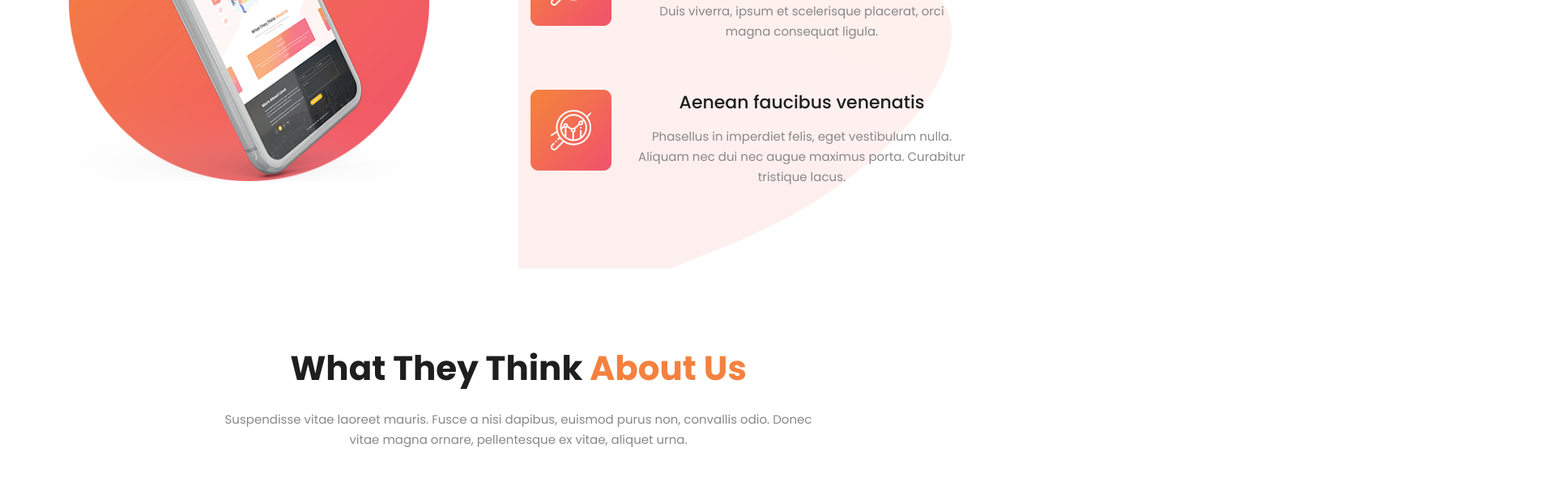
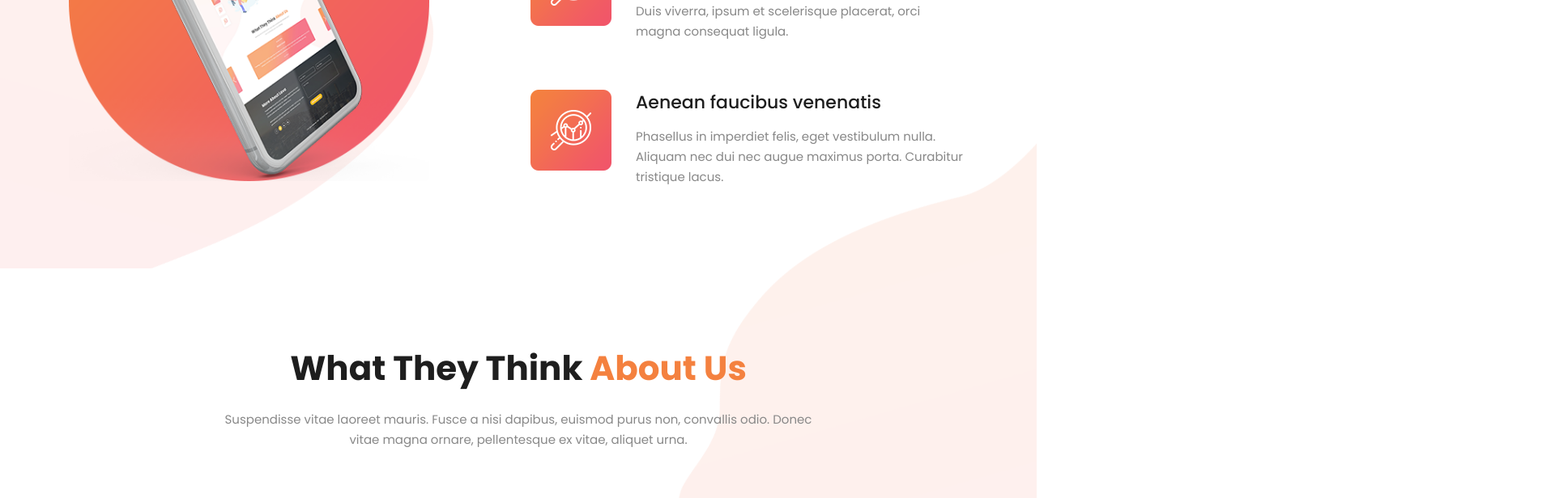
Before and after one commit to G33kzD3n/geekzden, a React (Create React App) app: page / in a window 1280 px wide. Shown: the part 1800-2416 px from the top of the page at 81% size, 1920 px wide, since content can reach past the window. Built offline with nearby package versions, Linux system fonts and the light colour scheme.

Commit message:
fixes #4

```diff
--- a/src/App.css
+++ b/src/App.css
@@ -1,5 +1,5 @@
 .App {
-  text-align: center;
+  /* text-align: center; */
 }
 
 .App-logo {
--- a/src/components/about.jsx
+++ b/src/components/about.jsx
@@ -135,7 +135,7 @@ class Cards extends Component {
               </div>
             </div>
           </div>
-        </section>{" "}
+        </section>
       </Fragment>
     );
   }
--- a/src/components/testimonial.jsx
+++ b/src/components/testimonial.jsx
@@ -1,4 +1,4 @@
-import React, { Component } from "react";
+import React, { Component, Fragment } from "react";
 import OwlCarousel from "react-owl-carousel";
 import "owl.carousel/dist/assets/owl.carousel.css";
 import "owl.carousel/dist/assets/owl.theme.default.css";
@@ -6,6 +6,8 @@ class Testimonial extends Component {
   state = {};
   render() {
     return (
+      <Fragment>
+        <div class="right-image-decor"></div>
         <section className="section" id="testimonials">
           <div className="container">
             <div className="row">
@@ -173,6 +175,7 @@ class Testimonial extends Component {
             </div>
           </div>
         </section>
+      </Fragment>
     );
   }
 }
```
Lines whose indentation alone changed are shown as unchanged.
